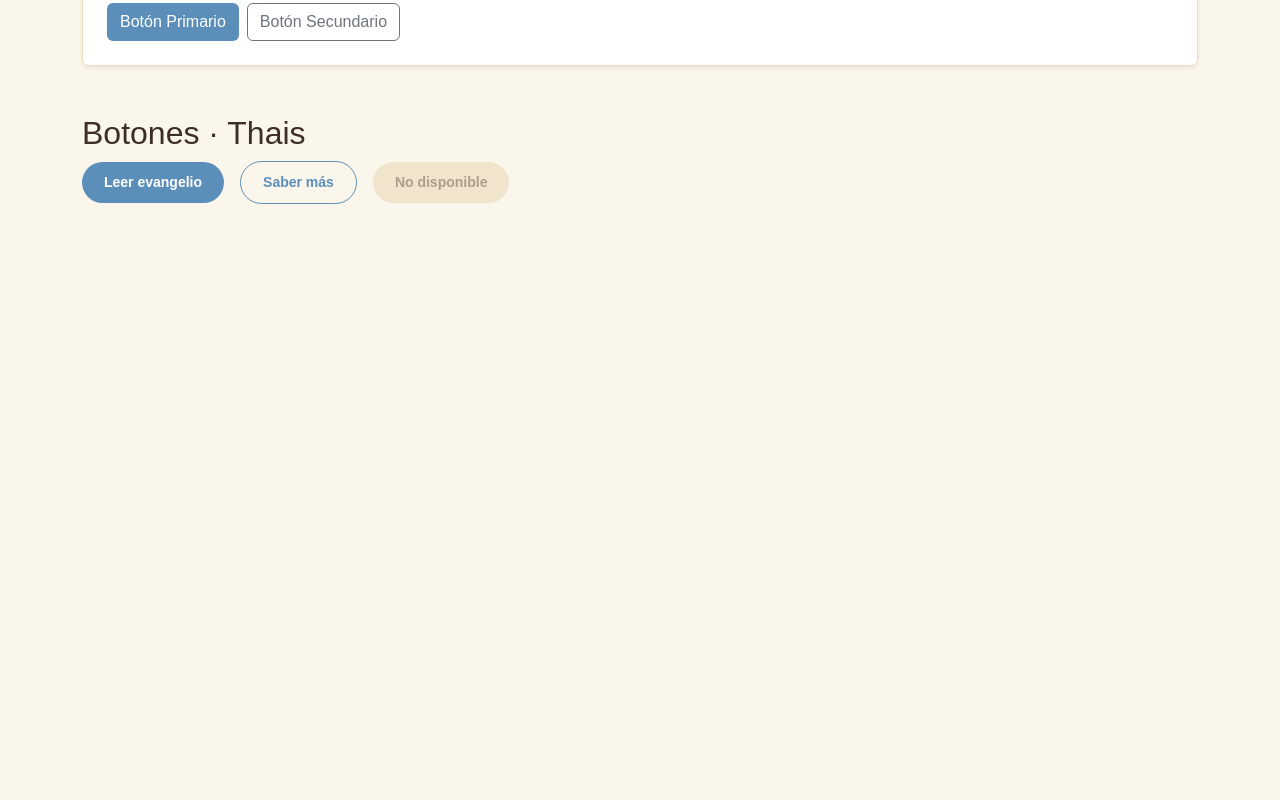
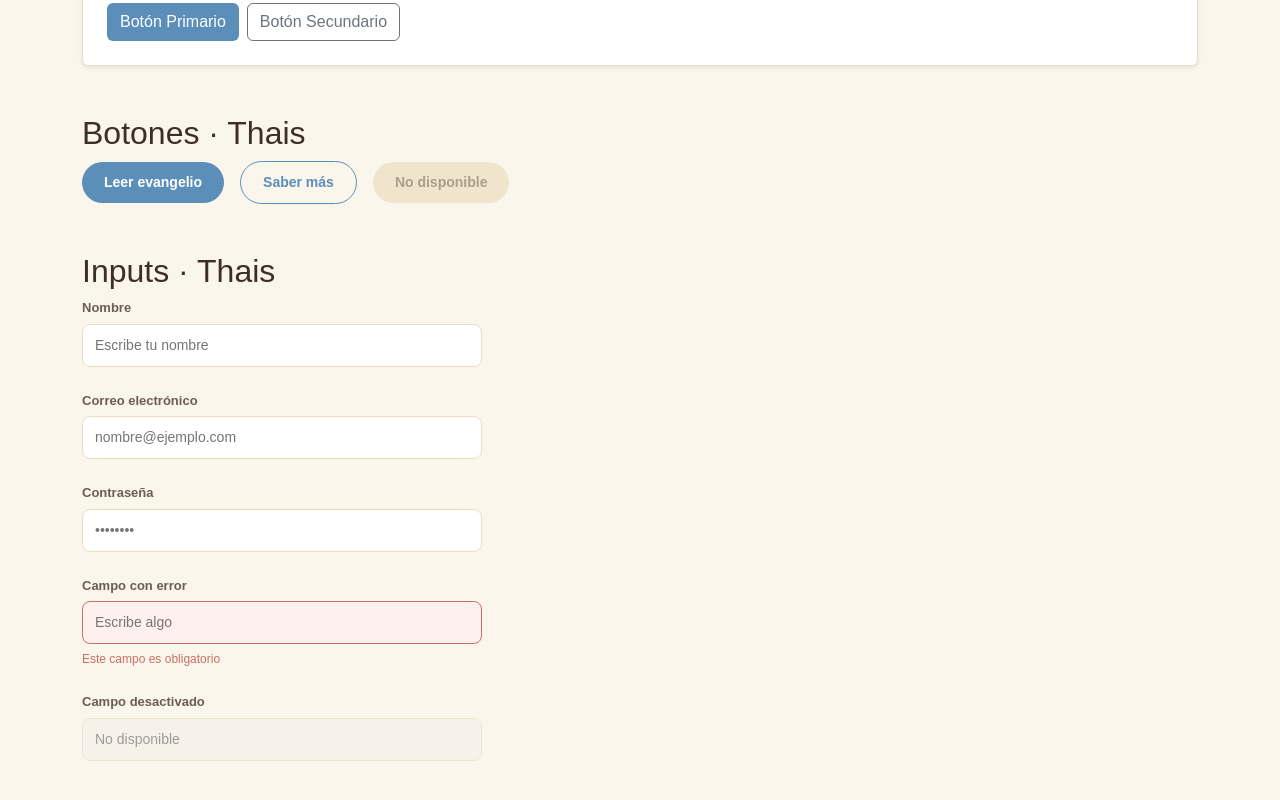
Before and after one commit to mateogarzon90-png/dexus-cuidar-el-alma, a React (Vite) app in the folder dexus-design-system/: page / in a window 1280 px wide. Shown: the part 478-1278 px from the top of the page. Before the commit the page ends 800 px from the top, so only its background shows below. Built offline with nearby package versions, Linux system fonts and the light colour scheme.

Commit message:
feat: crear componente Input con tipos text, email, password y estados error y disabled

```diff
--- a/dexus-design-system/src/App.jsx
+++ b/dexus-design-system/src/App.jsx
@@ -1,5 +1,6 @@
 import React from 'react';
 import Button from './components/ui/Button/Button';
+import Input from './components/ui/Input/Input';
 
 function App() {
   return (
@@ -55,6 +56,40 @@ function App() {
         </div>
       </section>
 
+      {/* Sección de Inputs — Thais */}
+      <section className="mb-5">
+        <h2>Inputs · Thais</h2>
+        <div className="d-flex flex-column gap-4" style={{ maxWidth: '400px' }}>
+          <Input
+            type="text"
+            label="Nombre"
+            placeholder="Escribe tu nombre"
+          />
+          <Input
+            type="email"
+            label="Correo electrónico"
+            placeholder="nombre@ejemplo.com"
+          />
+          <Input
+            type="password"
+            label="Contraseña"
+            placeholder="••••••••"
+          />
+          <Input
+            type="text"
+            label="Campo con error"
+            placeholder="Escribe algo"
+            error="Este campo es obligatorio"
+          />
+          <Input
+            type="text"
+            label="Campo desactivado"
+            placeholder="No disponible"
+            disabled
+          />
+        </div>
+      </section>
+
     </div>
   );
 }
--- /dev/null
+++ b/dexus-design-system/src/components/ui/Input/Input.css
@@ -0,0 +1,79 @@
+/* Input.css */
+/* Autor: Thais */
+
+/* Wrapper — contenedor general */
+.dexus-input-wrapper {
+  display: flex;
+  flex-direction: column;
+  gap: 6px;
+  width: 100%;
+}
+
+/* Label */
+.dexus-input-label {
+  font-size: 13px;
+  font-weight: 600;
+  color: #6B5D55; /* TODO: reemplazar por var(--color-text-soft) */
+}
+
+/* Contenedor del input e icono */
+.dexus-input-container {
+  position: relative;
+  display: flex;
+  align-items: center;
+}
+
+/* Input base */
+.dexus-input {
+  width: 100%;
+  padding: 10px 12px;
+  border: 1.5px solid #ECDDC0; /* TODO: reemplazar por var(--color-border) */
+  border-radius: 8px;
+  font-size: 14px;
+  font-family: inherit;
+  color: #3D2E26; /* TODO: reemplazar por var(--color-text-strong) */
+  background: #FFFFFF; /* TODO: reemplazar por var(--color-white) */
+  outline: none;
+  transition: border-color 0.15s ease, box-shadow 0.15s ease;
+}
+
+/* Focus */
+.dexus-input:focus {
+  border-color: #5B8FB9; /* TODO: reemplazar por var(--color-primary) */
+  box-shadow: 0 0 0 3px rgba(91, 143, 185, 0.18); /* TODO: reemplazar con var(--color-primary) */
+}
+
+/* Con icono */
+.dexus-input-with-icon {
+  padding-left: 36px;
+}
+
+/* Icono */
+.dexus-input-icon {
+  position: absolute;
+  left: 10px;
+  color: #8B7A65; /* TODO: reemplazar por var(--color-text-muted) */
+  font-size: 16px;
+  pointer-events: none;
+}
+
+/* Error — borde */
+.dexus-input.dexus-input-error {
+  border-color: #C97064; /* TODO: reemplazar por var(--color-danger) */
+  background: #FDF0EE; /* TODO: reemplazar por tinte de var(--color-danger) */
+}
+
+/* Error — mensaje */
+.dexus-input-error-msg {
+  font-size: 12px;
+  color: #C97064; /* TODO: reemplazar por var(--color-danger) */
+}
+
+/* Disabled */
+.dexus-input:disabled {
+  background: #F5F0E8; /* TODO: reemplazar por var(--color-background) */
+  color: #8B7A65;      /* TODO: reemplazar por var(--color-text-soft) */
+  border-color: #ECDDC0; /* TODO: reemplazar por var(--color-border) */
+  cursor: not-allowed;
+  opacity: 0.7;
+}
--- /dev/null
+++ b/dexus-design-system/src/components/ui/Input/Input.jsx
@@ -0,0 +1,45 @@
+// Input.jsx
+// Autor: Thais
+// Componente: Input reutilizable
+// Props: type, label, placeholder, error, disabled, icon
+
+import './Input.css'
+
+function Input({
+  type = 'text',
+  label,
+  placeholder,
+  error,
+  disabled = false,
+  icon
+}) {
+  return (
+    <div className="dexus-input-wrapper">
+
+      {label && (
+        <label className="dexus-input-label">
+          {label}
+        </label>
+      )}
+
+      <div className="dexus-input-container">
+        {icon && (
+          <span className="dexus-input-icon">{icon}</span>
+        )}
+        <input
+          type={type}
+          placeholder={placeholder}
+          disabled={disabled}
+          className={`dexus-input ${error ? 'dexus-input-error' : ''} ${icon ? 'dexus-input-with-icon' : ''}`}
+        />
+      </div>
+
+      {error && (
+        <span className="dexus-input-error-msg">{error}</span>
+      )}
+
+    </div>
+  )
+}
+
+export default Input
```
